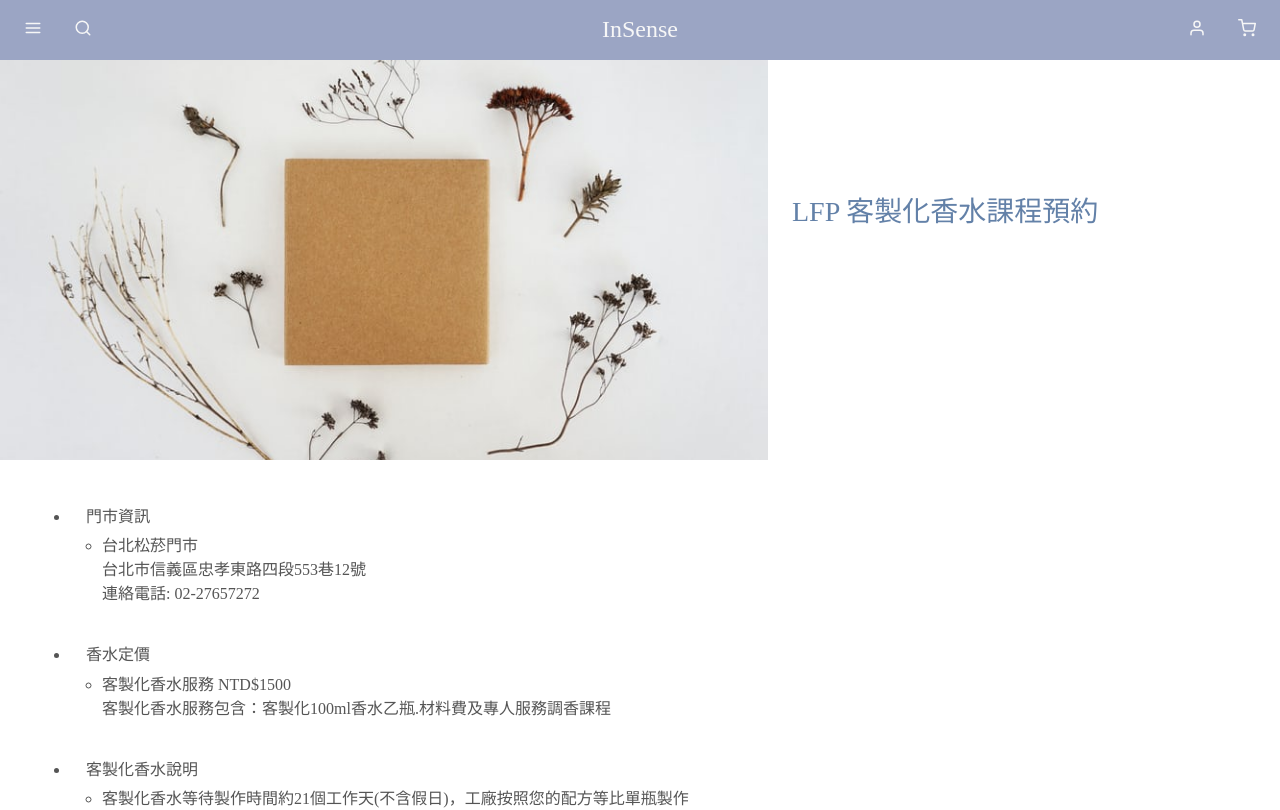
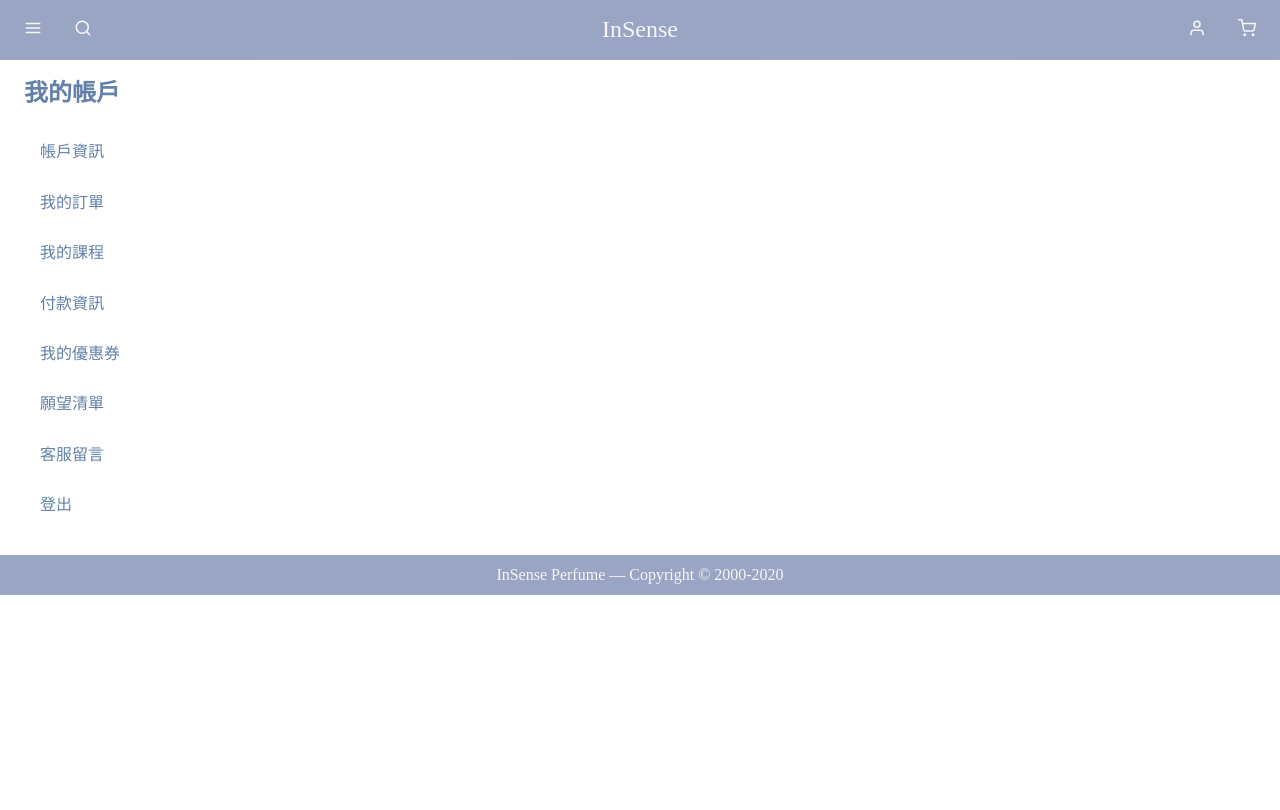
Before and after one commit to YiChengChen0608/InSense, a React (Create React App) app: page / in a window 1280 px wide. Shown: the top 810 px of the page. Built offline with nearby package versions, Linux system fonts and the light colour scheme.

Commit message:
add sidebar component

```diff
--- a/src/App.js
+++ b/src/App.js
@@ -1,13 +1,13 @@
 import React from 'react'
 import 'normalize.css'
-import Nav from './components/nav'
-import Footer from './components/footer'
-import ClassDetail from './pages/class/classDetail'
+import Nav from './components/Nav'
+import MyAccountSideBar from './components/MyAccountSideBar'
+import Footer from './components/Footer'
 function App() {
   return (
     <>
       <Nav />
-      <ClassDetail />
+      <MyAccountSideBar />
       <Footer />
     </>
   );
--- /dev/null
+++ b/src/components/MyAccountSideBar.js
@@ -0,0 +1,22 @@
+import React from 'react'
+import '../styles/myAccountSideBar.scss'
+
+const MyAccountSideBar = () => {
+  return (
+    <div>
+      <h2>我的帳戶</h2>
+      <ul className='accountMenu'>
+        <li>帳戶資訊</li>
+        <li>我的訂單</li>
+        <li>我的課程</li>
+        <li>付款資訊</li>
+        <li>我的優惠券</li>
+        <li>願望清單</li>
+        <li>客服留言</li>
+        <li>登出</li>
+      </ul>
+    </div>
+  )
+}
+
+export default MyAccountSideBar
--- a/src/components/class/classHead.js
+++ b/src/components/class/classHead.js
@@ -1,5 +1,4 @@
 import React from 'react'
-import classBaner from '../../images/classBanner.jpeg'
 import '../../styles/class/classList/classHead.scss'
 
 const ClassHead = (props) => {
@@ -7,7 +6,7 @@ const ClassHead = (props) => {
     <>
       <div className='class-head d-flex align-items-center'>
         <div className='headLeft'>
-          <img className='object-fit-cover' src={classBaner} />
+          <img className='object-fit-cover' src={props.src} />
         </div>
         <div className='headRight'>
           <p className='headTitle'>{props.title}</p>
--- a/src/pages/class/classDetail.js
+++ b/src/pages/class/classDetail.js
@@ -1,7 +1,7 @@
 import React from 'react'
-import ClassHead from '../../components/class/classHead'
-import DetailContent from '../../components/class/detailContent'
-import DetailFooter from '../../components/class/detailFooter'
+import ClassHead from '../../components/class/ClassHead'
+import DetailContent from '../../components/class/DetailContent'
+import DetailFooter from '../../components/class/DetailFooter'
 
 const ClassDetail = () => {
   const storeInfo = {
--- /dev/null
+++ b/src/styles/myAccountSideBar.scss
@@ -0,0 +1,13 @@
+@import '../styles/style.scss';
+
+h2{
+  color : $main-blue;
+  margin-left: 24px;
+}
+.accountMenu{
+  list-style : none;
+  color : $main-blue;
+  li{
+    padding: 16px 0;
+  }
+}
```
Also changed, not shown: src/pages/class/classList.js (+4 -3 lines).
